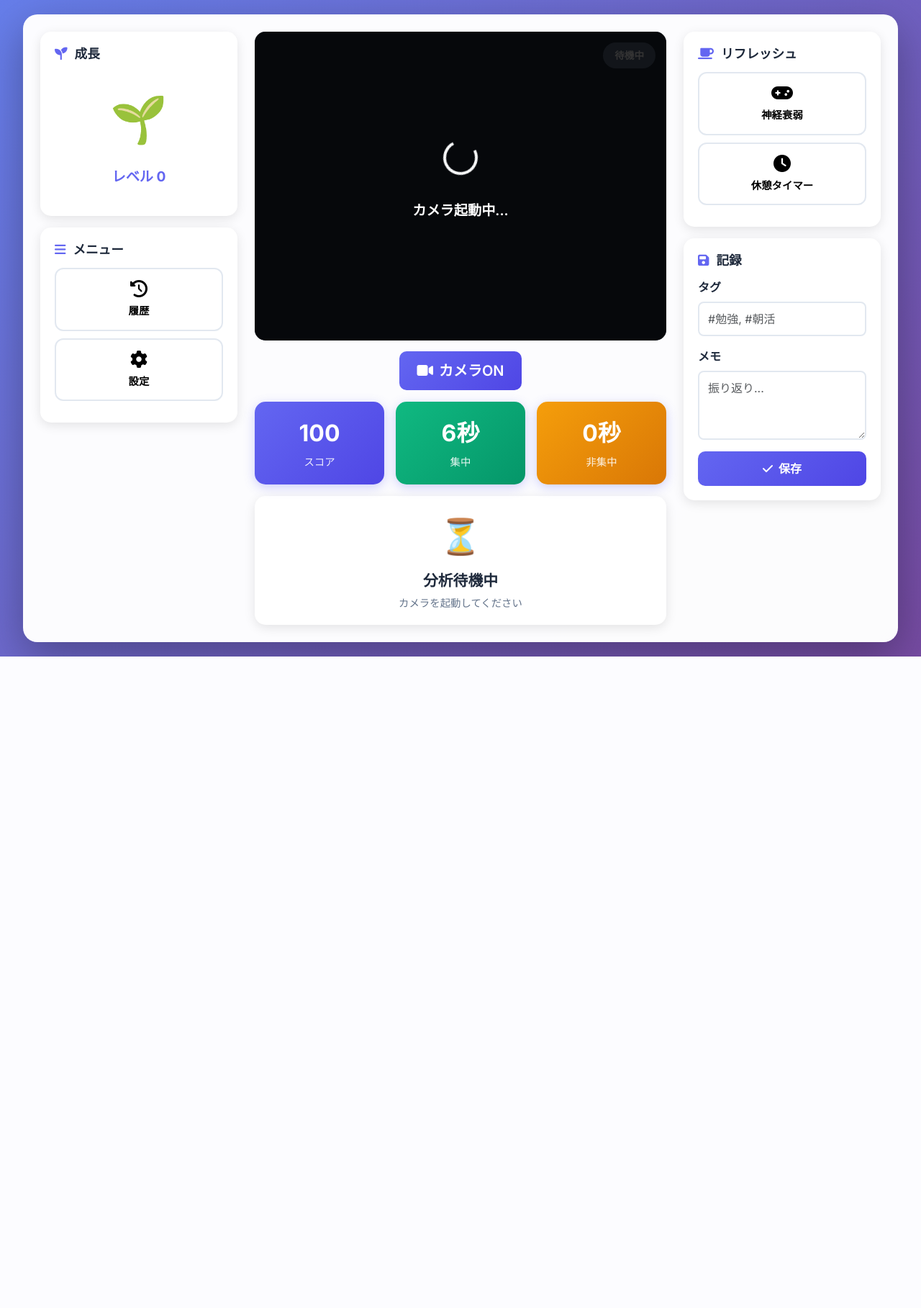
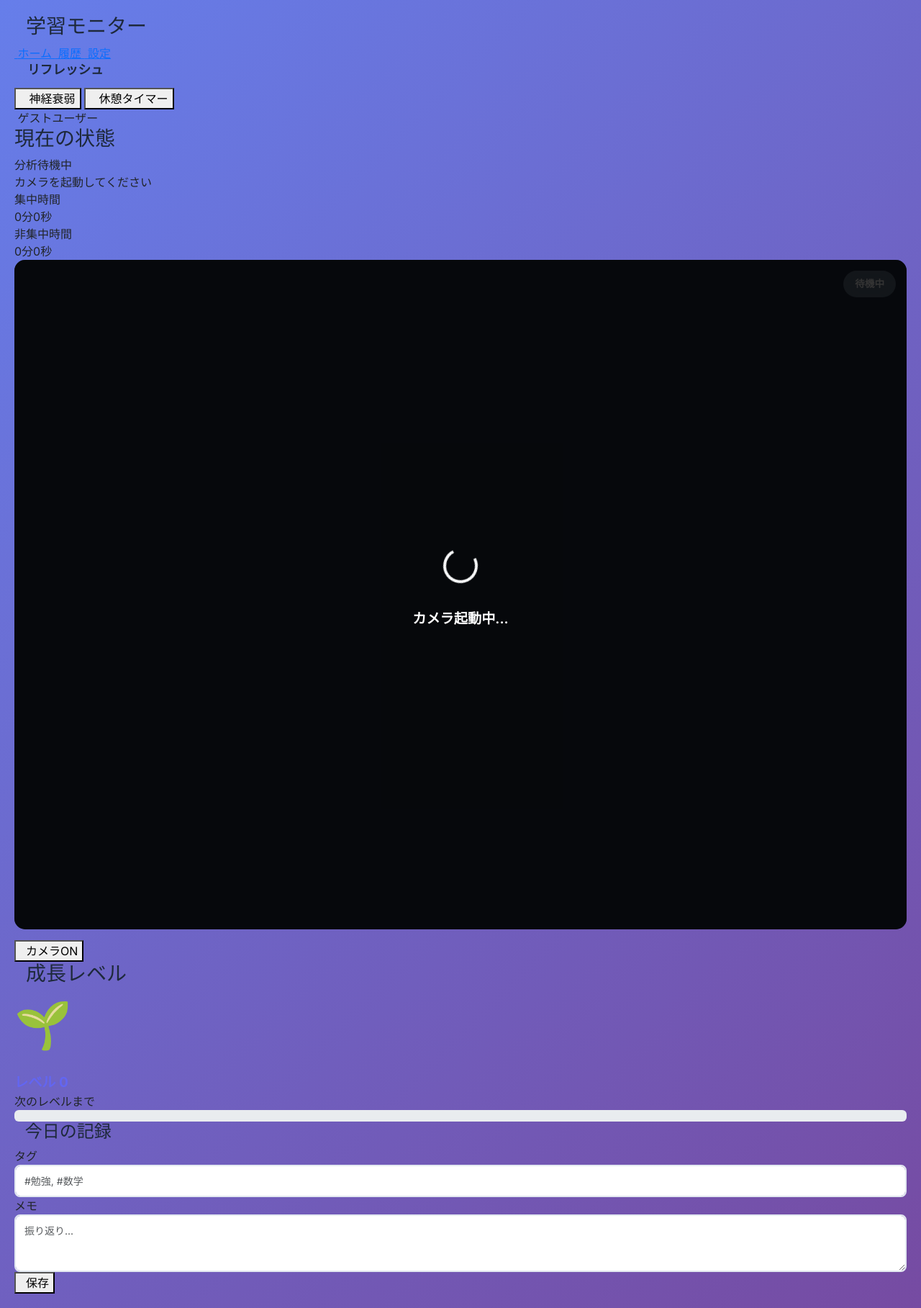
Before and after one commit to jphacks/sd_2506, a Flask app: template 集中/focus_app/templates/index_coolver.html in a window 1280 px wide. Shown: the whole page at 72% size. Before the commit the page ends 912 px from the top, so only its background shows below. Run offline with Flask 3, Linux system fonts and the light colour scheme; the template is opened without the code that fills it, so the values that code supplies are empty.

Commit message:
2025/10/18/15:19 changed(suzuki)

```diff
--- a/集中/focus_app/templates/index_coolver.html
+++ b/集中/focus_app/templates/index_coolver.html
@@ -1,72 +1,117 @@
 <!DOCTYPE html>
 <html lang="ja">
+
 <head>
     <meta charset="UTF-8">
     <meta name="viewport" content="width=device-width, initial-scale=1.0">
-    <title>集中力モニタリング - Cool Version</title>
+    <title>集中力モニタリング - 生徒用</title>
 
     <!-- Bootstrap 5.3 -->
-    <link href="https://cdn.jsdelivr.net/npm/bootstrap@5.3.2/dist/css/bootstrap.min.css" rel="stylesheet">
-
-    <!-- Font Awesome -->
-    <link rel="stylesheet" href="https://cdnjs.cloudflare.com/ajax/libs/font-awesome/6.4.0/css/all.min.css">
+    <link href="https://cdn.jsdelivr.net/npm/bootstrap@5.3.0/dist/css/bootstrap.min.css" rel="stylesheet" integrity="sha384-9ndCyUaIbzAi2FUVXJi0CjmCapSmO7SnpJef0486qhLnuZ2cdeRhO02iuK6FUUVM" crossorigin="anonymous">
 
     <!-- Google Fonts -->
     <link rel="preconnect" href="https://fonts.googleapis.com">
     <link href="https://fonts.googleapis.com/css2?family=Inter:wght@400;600;700&display=swap" rel="stylesheet">
+    <link href="https://fonts.googleapis.com/icon?family=Material+Icons" rel="stylesheet">
 
-    <!-- Custom CSS -->
-    <link rel="stylesheet" href="{{ url_for('static', filename='css/style_coolver.css')}}">
+    <!-- CSS -->
+    <link rel="stylesheet" href="style_coolver.css">
 
     <!-- PWA -->
     <link rel="manifest" href="manifest_coolver.json">
     <meta name="theme-color" content="#6366f1">
 </head>
+
 <body>
-    <div class="container-fluid">
-        <div class="main-card p-4">
+    <div class="app-layout">
+
+        <!-- 左サイドバー（メニュー） -->
+        <aside class="sidebar">
+            <div class="sidebar-header">
+                <h3 class="sidebar-title">
+                    <i class="fas fa-graduation-cap me-2"></i>
+                    学習モニター
+                </h3>
+            </div>
+
+            <nav class="sidebar-nav">
+                <a href="#" class="nav-item active" id="nav-main">
+                    <i class="fas fa-home"></i>
+                    <span>ホーム</span>
+                </a>
+                <a href="#" class="nav-item" id="nav-history">
+                    <i class="fas fa-history"></i>
+                    <span>履歴</span>
+                </a>
+                <a href="#" class="nav-item" id="nav-settings">
+                    <i class="fas fa-cog"></i>
+                    <span>設定</span>
+                </a>
+            </nav>
+
+            <div class="sidebar-divider"></div>
+
+            <div class="sidebar-section">
+                <h4 class="section-title">
+                    <i class="fas fa-coffee me-2"></i>
+                    リフレッシュ
+                </h4>
+                <button class="sidebar-btn" id="btn-game">
+                    <i class="fas fa-gamepad me-2"></i>
+                    神経衰弱
+                </button>
+                <button class="sidebar-btn" id="btn-break">
+                    <i class="fas fa-clock me-2"></i>
+                    休憩タイマー
+                </button>
+            </div>
+
+            <div class="sidebar-footer">
+                <div class="user-info">
+                    <i class="fas fa-user-circle"></i>
+                    <span>ゲストユーザー</span>
+                </div>
+            </div>
+        </aside>
+
+        <!-- メインコンテンツ -->
+        <main class="main-content-wrapper">
 
             <!-- メイン画面 -->
             <div id="main-screen" class="screen">
-                <div class="row g-4">
+                <div class="main-grid">
 
-                    <!-- 左サイドバー -->
-                    <div class="col-lg-3">
+                    <!-- 左エリア：カメラ＆ステータス -->
+                    <div class="left-area">
 
-                        <!-- 成長表示 -->
-                        <div class="section-card mb-3">
-                            <h3 class="section-title">
-                                <i class="fas fa-seedling"></i>
-                                成長
-                            </h3>
-                            <div id="growth-area" class="growth-display">
-                                <div class="growth-icon">🌱</div>
-                                <div class="growth-level">レベル 0</div>
+                        <!-- 集中状態表示（上部） -->
+                        <div class="status-card">
+                            <div class="status-header">
+                                <h3>現在の状態</h3>
+                            </div>
+                            <div id="focus-status-display" class="status-display">
+                                <!-- <div class="status-icon-wrapper">
+                                    <div id="status-icon-main" class="status-icon-main">⏳</div>
+                                </div> -->
+                                <div id="status-text-main" class="status-text-main">分析待機中</div>
+                                <div id="status-subtext-main" class="status-subtext-main">カメラを起動してください</div>
+                            </div>
+
+                            <!-- タイマー表示 -->
+                            <div class="timer-display">
+                                <div class="timer-item timer-focus">
+                                    <div class="timer-label">集中時間</div>
+                                    <div id="timer-focus-display" class="timer-value">0分0秒</div>
+                                </div>
+                                <div class="timer-item timer-unfocus">
+                                    <div class="timer-label">非集中時間</div>
+                                    <div id="timer-unfocus-display" class="timer-value">0分0秒</div>
+                                </div>
                             </div>
                         </div>
 
-                        <!-- メニュー -->
-                        <div class="section-card">
-                            <h3 class="section-title">
-                                <i class="fas fa-bars"></i>
-                                メニュー
-                            </h3>
-                            <button class="btn-action" id="btn-history">
-                                <i class="fas fa-history"></i>
-                                <div>履歴</div>
-                            </button>
-                            <button class="btn-action" id="btn-settings">
-                                <i class="fas fa-cog"></i>
-                                <div>設定</div>
-                            </button>
-                        </div>
-
-                    </div>
-
-                    <!-- 中央エリア -->
-                    <div class="col-lg-6">
-
                         <!-- カメラ表示 -->
+                        <div class="camera-card">
                             <div class="camera-container">
                                 <video id="camera" autoplay playsinline muted></video>
                                 <div class="camera-overlay" id="camera-overlay">
@@ -79,98 +124,85 @@
                             </div>
 
                             <!-- カメラコントロール -->
-                        <div class="text-center mb-3">
-                            <button id="camera-toggle" class="btn btn-lg btn-primary-custom">
+                            <div class="camera-controls">
+                                <button id="camera-toggle" class="btn-camera-control">
                                     <i class="fas fa-video me-2"></i>カメラON
                                 </button>
                             </div>
-
-                        <!-- メトリクス -->
-                        <div class="row g-3 mb-3">
-                            <div class="col-4">
-                                <div class="metric-box">
-                                    <div id="metric-score" class="metric-value">100</div>
-                                    <div class="metric-label">スコア</div>
-                                </div>
-                            </div>
-                            <div class="col-4">
-                                <div class="metric-box metric-box-success">
-                                    <div id="metric-focus-time" class="metric-value">0秒</div>
-                                    <div class="metric-label">集中</div>
-                                </div>
-                            </div>
-                            <div class="col-4">
-                                <div class="metric-box metric-box-warning">
-                                    <div id="metric-unfocus-time" class="metric-value">0秒</div>
-                                    <div class="metric-label">非集中</div>
-                                </div>
-                            </div>
-                        </div>
-
-                        <!-- 状態表示 -->
-                        <div id="focus-status" class="section-card text-center">
-                            <div id="status-icon" class="status-icon-large">⏳</div>
-                            <div id="status-text" class="status-text">分析待機中</div>
-                            <div id="status-subtext" class="status-subtext">カメラを起動してください</div>
                         </div>
 
                         <!-- 集中が切れた時の提案 -->
-                        <div id="break-or-game" class="card border-warning d-none mt-3">
-                            <div class="card-body text-center">
-                                <h6 class="text-warning fw-bold mb-3">
-                                    <i class="fas fa-exclamation-triangle me-2"></i>
-                                    集中が切れています
-                                </h6>
-                                <p class="text-muted mb-3">リフレッシュしませんか？</p>
-                                <div class="d-grid gap-2 d-md-flex justify-content-md-center">
-                                    <button id="manual-game" class="btn btn-orange rounded-pill px-4">
-                                        <i class="fas fa-gamepad me-2"></i>神経衰弱
+                        <div id="break-or-game" class="alert-card d-none">
+                            <div class="alert-icon">⚠️</div>
+                            <h4>集中が切れています</h4>
+                            <p>リフレッシュしませんか？</p>
+                            <div class="alert-actions">
+                                <button id="manual-game" class="btn-alert-action">
+                                    <i class="fas fa-gamepad me-2"></i>ゲーム
                                 </button>
-                                    <button id="manual-break" class="btn btn-blue rounded-pill px-4">
+                                <button id="manual-break" class="btn-alert-action">
                                     <i class="fas fa-coffee me-2"></i>休憩
                                 </button>
-                                </div>
                             </div>
                         </div>
 
                     </div>
 
-                    <!-- 右サイドバー -->
-                    <div class="col-lg-3">
+                    <!-- 右エリア：成長表示 -->
+                    <div class="right-area">
 
-                        <!-- リフレッシュ -->
-                        <div class="section-card mb-3">
-                            <h3 class="section-title">
-                                <i class="fas fa-coffee"></i>
-                                リフレッシュ
+                        <!-- 成長カード -->
+                        <div class="growth-card">
+                            <div class="growth-header">
+                                <h3>
+                                    <i class="fas fa-seedling me-2"></i>
+                                    成長レベル
                                 </h3>
-                            <button class="btn-action" id="btn-game">
-                                <i class="fas fa-gamepad"></i>
-                                <div>神経衰弱</div>
-                            </button>
-                            <button class="btn-action" id="btn-break">
-                                <i class="fas fa-clock"></i>
-                                <div>休憩タイマー</div>
+                            </div>
+                            <div id="growth-area" class="growth-display-area">
+                                <div class="growth-icon-large">🌱</div>
+                                <div class="growth-level-text">レベル 0</div>
+                                <div class="growth-description">集中時間を積み重ねて成長させよう！</div>
+                            </div>
+
+                            <!-- プログレスバー -->
+                            <div class="growth-progress">
+                                <div class="progress-label">次のレベルまで</div>
+                                <div class="progress">
+                                    <div id="growth-progress-bar" class="progress-bar bg-success" role="progressbar" style="width: 0%">0%</div>
+                                </div>
+                            </div>
+                        </div>
+
+                        <!-- スコア表示
+                        <div class="score-card">
+                            <h4>
+                                <i class="fas fa-star me-2"></i>
+                                現在のスコア
+                            </h4>
+                            <div id="current-score-display" class="score-value">100</div>
+                            <div class="score-description">集中状態を維持しよう</div>
+                        </div> -->
+
+                        <!-- セッション記録 -->
+                        <div class="session-card">
+                            <h4>
+                                <i class="fas fa-save me-2"></i>
+                                今日の記録
+                            </h4>
+                            <div class="session-form">
+                                <div class="form-group-compact">
+                                    <label>タグ</label>
+                                    <input type="text" id="input-tags" class="form-control form-control-sm" placeholder="#勉強, #数学">
+                                </div>
+                                <div class="form-group-compact">
+                                    <label>メモ</label>
+                                    <textarea id="input-memo" class="form-control form-control-sm" rows="2" placeholder="振り返り..."></textarea>
+                                </div>
+                                <button id="save-session" class="btn-save-session">
+                                    <i class="fas fa-check me-2"></i>保存
                                 </button>
                             </div>
-
-                        <!-- セッション記録 -->
-                        <div class="section-card">
-                            <h3 class="section-title">
-                                <i class="fas fa-save"></i>
-                                記録
-                            </h3>
-                            <div class="mb-3">
-                                <label class="form-label fw-bold">タグ</label>
-                                <input type="text" id="input-tags" class="form-control" placeholder="#勉強, #朝活">
-                            </div>
-                            <div class="mb-3">
-                                <label class="form-label fw-bold">メモ</label>
-                                <textarea id="input-memo" class="form-control" rows="3" placeholder="振り返り..."></textarea>
-                            </div>
-                            <button id="save-session" class="btn btn-primary-custom w-100">
-                                <i class="fas fa-check me-2"></i>保存
-                            </button>
                         </div>
 
                     </div>
@@ -180,26 +212,25 @@
 
             <!-- 神経衰弱ゲーム画面 -->
             <div id="memory-game-screen" class="screen d-none">
-                <div class="d-flex justify-content-between align-items-center mb-4">
+                <div class="screen-header">
                     <h2><i class="fas fa-gamepad me-2"></i>神経衰弱ゲーム</h2>
                     <button id="back-main-from-game" class="btn btn-secondary">
                         <i class="fas fa-arrow-left me-2"></i>戻る
                     </button>
                 </div>
-                <div id="memory-game"></div>
+                <div id="memory-game" class="game-container"></div>
             </div>
 
             <!-- 休憩タイマー画面 -->
             <div id="break-timer-screen" class="screen d-none">
-                <div class="d-flex justify-content-between align-items-center mb-4">
+                <div class="screen-header">
                     <h2><i class="fas fa-clock me-2"></i>休憩タイマー</h2>
                     <button id="back-main-from-break" class="btn btn-secondary">
                         <i class="fas fa-arrow-left me-2"></i>戻る
                     </button>
                 </div>
-                <div class="row justify-content-center">
-                    <div class="col-md-6">
-                        <div class="section-card">
+                <div class="timer-setup-container">
+                    <div class="timer-setup-card">
                         <div class="mb-3">
                             <label class="form-label fw-bold">休憩時間</label>
                             <div class="row g-2">
@@ -224,16 +255,16 @@
                     </div>
                 </div>
             </div>
-            </div>
 
             <!-- 履歴画面 -->
             <div id="history-screen" class="screen d-none">
-                <div class="d-flex justify-content-between align-items-center mb-4">
+                <div class="screen-header">
                     <h2><i class="fas fa-history me-2"></i>集中履歴</h2>
                     <button id="back-main-from-history" class="btn btn-secondary">
                         <i class="fas fa-arrow-left me-2"></i>戻る
                     </button>
                 </div>
+                <div class="history-container">
                     <div class="section-card mb-3">
                         <h4 class="mb-3">
                             <i class="fas fa-robot me-2"></i>AI分析結果
@@ -247,15 +278,18 @@
                         <div id="history-list"></div>
                     </div>
                 </div>
+            </div>
 
             <!-- 設定画面 -->
             <div id="settings-screen" class="screen d-none">
-                <div class="d-flex justify-content-between align-items-center mb-4">
+                <div class="screen-header">
                     <h2><i class="fas fa-cog me-2"></i>設定</h2>
                     <button id="back-main-from-settings" class="btn btn-secondary">
                         <i class="fas fa-arrow-left me-2"></i>戻る
                     </button>
                 </div>
+
+                <div class="settings-container">
 
                     <!-- BGMアラート表示エリア -->
                     <div id="bgm-alert-area" class="mb-3"></div>
@@ -307,45 +341,38 @@
                     <!-- 通知テスト -->
                     <div class="section-card">
                         <h4 class="mb-3">
-                        <i class="fas fa-bell-slash me-2"></i>通知機能テスト
+                            <i class="fas fa-vial me-2"></i>通知機能テスト
                         </h4>
                         <div class="d-grid gap-2">
                             <button id="request-notification-permission" class="btn btn-primary">
                                 <i class="fas fa-bell me-2"></i>通知許可を要求
                             </button>
+
+                            <!-- テスト用 -->
                             <button id="test-basic-notification" class="btn btn-success">
                                 <i class="fas fa-comment-dots me-2"></i>基本通知テスト
                             </button>
                             <button id="test-sw-notification" class="btn btn-info">
                                 <i class="fas fa-satellite-dish me-2"></i>バックグラウンド通知テスト
                             </button>
-                        <div class="row g-2">
-                            <div class="col-6">
-                                <button id="start-periodic-notifications" class="btn btn-warning btn-sm w-100">
-                                    <i class="fas fa-play me-1"></i>定期通知開始
-                                </button>
-                            </div>
-                            <div class="col-6">
-                                <button id="stop-periodic-notifications" class="btn btn-secondary btn-sm w-100">
-                                    <i class="fas fa-stop me-1"></i>定期通知停止
-                                </button>
-                            </div>
-                        </div>
+                            <!-- テスト用 -->
                         </div>
                     </div>
 
                 </div>
+            </div>
 
-        </div>
+        </main>
+
     </div>
 
     <!-- Audio Element -->
     <audio id="bgm-audio" loop preload="none"></audio>
 
     <!-- Bootstrap JS -->
-    <script src="https://cdn.jsdelivr.net/npm/bootstrap@5.3.2/dist/js/bootstrap.bundle.min.js"></script>
+    <script src="https://cdn.jsdelivr.net/npm/bootstrap@5.3.0/dist/js/bootstrap.bundle.min.js" integrity="sha384-geWF76RCwLtnZ8qwWowPQNguL3RmwHVBC9FhGdlKrxdiJJigb/j/68SIy3Te4Bkz" crossorigin="anonymous"></script>
 
-    <!-- Main Script -->
-    <script src="{{ url_for('static', filename='javascript/main_coolver.js')}}"></script>
+    <!-- JS -->
+    <script src="main_coolver.js"></script>
 </body>
 </html>
```
Lines whose indentation alone changed are shown as unchanged.
